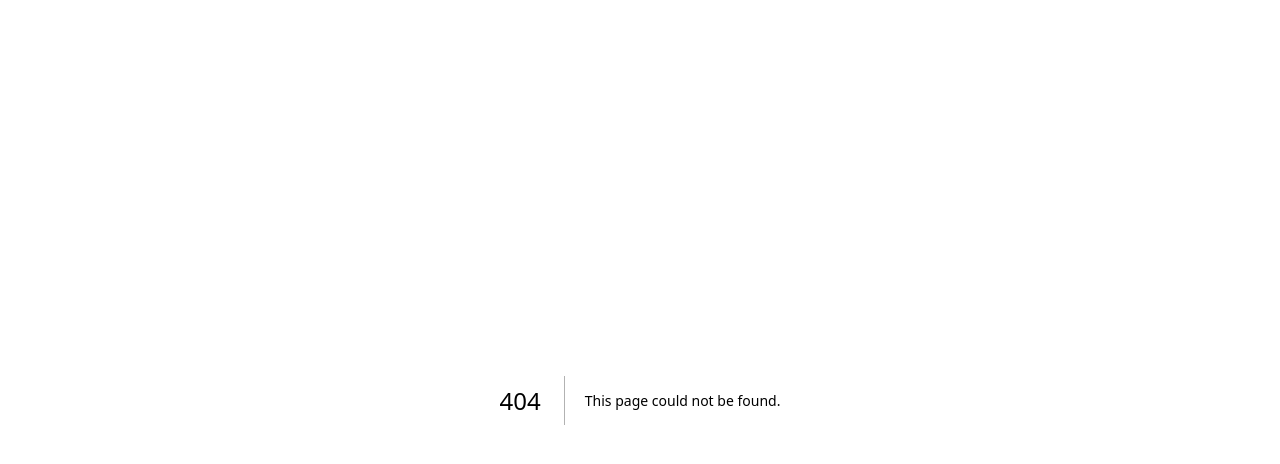
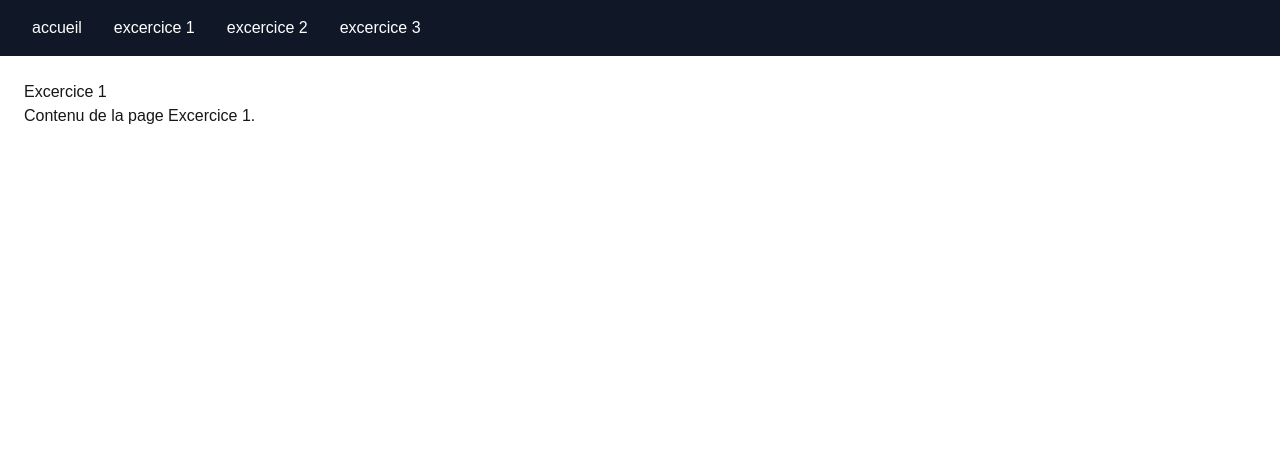
Before and after one commit to chermad/Exercice, a Next.js app: page /excercice-1 in a window 1280 px wide. Before the commit this address had no page. Shown: the top 464 px of the page. Built offline with nearby package versions, Linux system fonts and the light colour scheme.

Commit message:
feat(navbar): ajout de la navbar avec lien accueil et pages exercices

```diff
--- /dev/null
+++ b/app/components/Navbar.jsx
@@ -0,0 +1,22 @@
+import Link from 'next/link';
+
+export default function Navbar() {
+  return (
+    <nav className="bg-gray-900 px-8 py-4">
+      <ul className="flex gap-8 list-none m-0 p-0">
+        <li>
+          <Link href="/" className="text-white hover:text-cyan-400 font-medium transition-colors">accueil</Link>
+        </li>
+        <li>
+          <Link href="/excercice-1" className="text-white hover:text-cyan-400 font-medium transition-colors">excercice 1</Link>
+        </li>
+        <li>
+          <Link href="/excercice-2" className="text-white hover:text-cyan-400 font-medium transition-colors">excercice 2</Link>
+        </li>
+        <li>
+          <Link href="/excercice-3" className="text-white hover:text-cyan-400 font-medium transition-colors">excercice 3</Link>
+        </li>
+      </ul>
+    </nav>
+  );
+}
--- /dev/null
+++ b/app/excercice-1/page.jsx
@@ -0,0 +1,8 @@
+export default function Excercice1() {
+  return (
+    <div style={{ padding: 24 }}>
+      <h1>Excercice 1</h1>
+      <p>Contenu de la page Excercice 1.</p>
+    </div>
+  );
+}
--- /dev/null
+++ b/app/excercice-2/page.jsx
@@ -0,0 +1,8 @@
+export default function Excercice2() {
+  return (
+    <div style={{ padding: 24 }}>
+      <h1>Excercice 2</h1>
+      <p>Contenu de la page Excercice 2.</p>
+    </div>
+  );
+}
--- /dev/null
+++ b/app/excercice-3/page.jsx
@@ -0,0 +1,8 @@
+export default function Excercice3() {
+  return (
+    <div style={{ padding: 24 }}>
+      <h1>Excercice 3</h1>
+      <p>Contenu de la page Excercice 3.</p>
+    </div>
+  );
+}
--- a/app/layout.js
+++ /dev/null
@@ -1,29 +0,0 @@
-import { Geist, Geist_Mono } from "next/font/google";
-import "./globals.css";
-
-const geistSans = Geist({
-  variable: "--font-geist-sans",
-  subsets: ["latin"],
-});
-
-const geistMono = Geist_Mono({
-  variable: "--font-geist-mono",
-  subsets: ["latin"],
-});
-
-export const metadata = {
-  title: "Create Next App",
-  description: "Generated by create next app",
-};
-
-export default function RootLayout({ children }) {
-  return (
-    <html lang="en">
-      <body
-        className={`${geistSans.variable} ${geistMono.variable} antialiased`}
-      >
-        {children}
-      </body>
-    </html>
-  );
-}
--- /dev/null
+++ b/app/layout.jsx
@@ -0,0 +1,13 @@
+import Navbar from "./components/Navbar";
+import "./globals.css";
+
+export default function RootLayout({ children }) {
+  return (
+    <html lang="fr">
+      <body>
+        <Navbar />
+        {children}
+      </body>
+    </html>
+  );
+}
```
Also changed, not shown: app/page.jsx (renamed from app/page.js).
